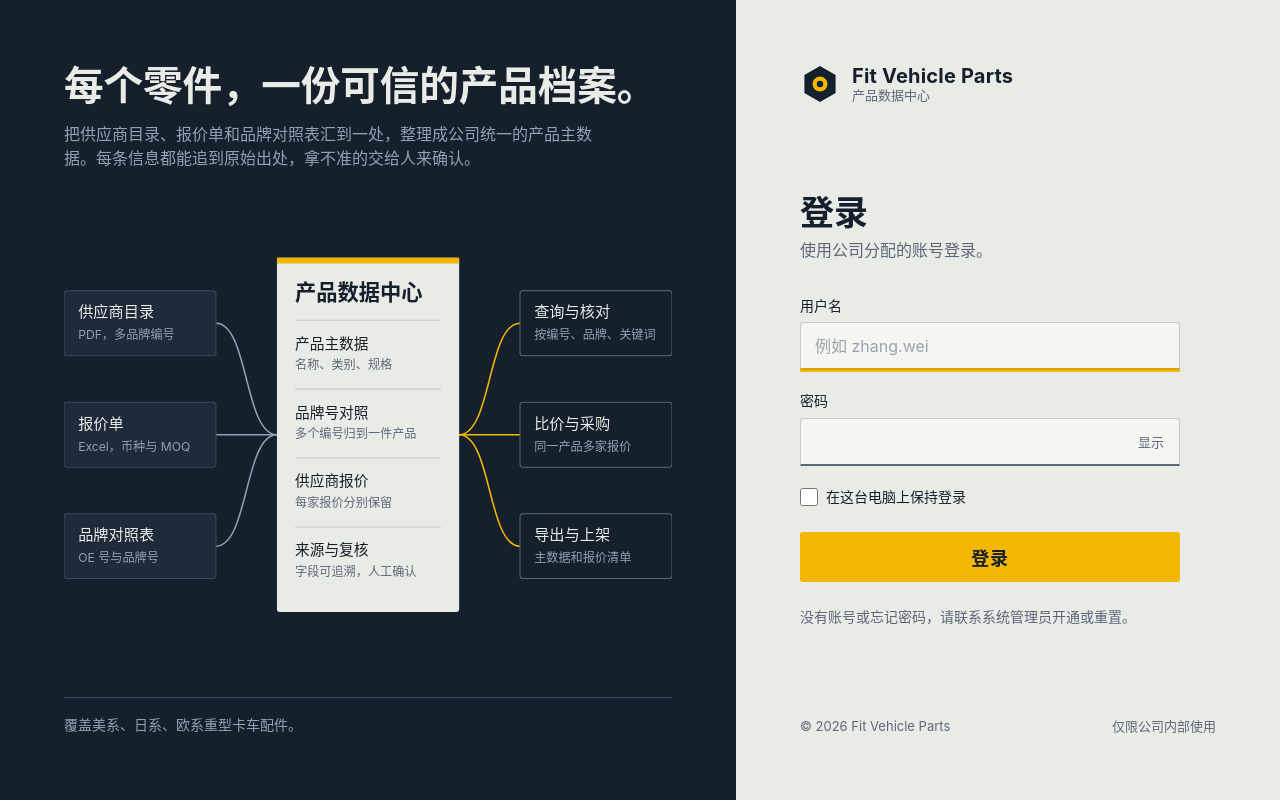
After one commit to YamahaFG1984/vehicle-parts, a Django app: page /accounts/login/?next=/search/ in a window 1280 px wide. The commit adds this page. Run offline with Django 5.2, Linux system fonts and the light colour scheme.

Commit message:
Company login page and login-page palette for the whole system
- /accounts/login/ uses the provided login design (LoginView,
  templates/registration/login.html, static/css/login.css, js/login.js):
  CSRF, error message, kept username, next redirect; 'stay signed in'
  unchecked ends the session when the browser closes; logout in the header.
- No external requests: system fonts instead of Google Fonts.
- app.css adopts the login palette (paper, ink header with signal-yellow
  rule, steel, signal-yellow buttons and focus, orange-red errors, 3px
  radii); always light, no dark mode.
- Tests for the login flow, remember-me, logout, site name and dashboard
  counts (144 passing).

Co-Authored-By: Claude Opus 5.5 <noreply@anthropic.com>
Claude-Session: https://claude.ai/code/session_01XaZ8tHW45oZH5BjVy672tV

```diff
--- /dev/null
+++ b/apps/core/views.py
@@ -0,0 +1,17 @@
+from django.contrib.auth import views as auth_views
+
+
+class LoginView(auth_views.LoginView):
+    """Company login page (templates/registration/login.html).
+
+    "在这台电脑上保持登录" unchecked → the session ends when the browser closes.
+    """
+
+    template_name = "registration/login.html"
+    redirect_authenticated_user = True
+
+    def form_valid(self, form):
+        response = super().form_valid(form)
+        if not self.request.POST.get("remember"):
+            self.request.session.set_expiry(0)
+        return response
--- a/config/urls.py
+++ b/config/urls.py
@@ -1,7 +1,12 @@
 from django.contrib import admin
+from django.contrib.auth.views import LogoutView
 from django.urls import include, path
 
+from apps.core.views import LoginView
+
 urlpatterns = [
+    path("accounts/login/", LoginView.as_view(), name="login"),
+    path("accounts/logout/", LogoutView.as_view(), name="logout"),
     path("admin/", admin.site.urls),
     path("imports/", include("apps.ingestion.urls")),
     path("review/", include("apps.matching.urls")),
--- /dev/null
+++ b/static/css/login.css
@@ -0,0 +1,323 @@
+/* Login page: the reference design (login.html) as-is, including its palette. The rest of the
+   system (static/css/app.css) uses the same palette. */
+:root {
+  --paper: #E9EBE6;
+  --paper-raised: #F5F6F2;
+  --ink: #16202C;
+  --ink-raised: #1F2B3A;
+  --ink-line: #3A4A5D;
+  --steel: #5B6878;
+  --steel-light: #93A0AF;
+  --rule: #C9CDC6;
+  --signal: #F2B705;
+  --signal-press: #D9A300;
+  --ok: #2F7A55;
+  --ok-light: #6FC79A;
+  --warn: #C24A2C;
+  --warn-light: #F0896C;
+
+  /* System fonts only: the login page makes no external requests. */
+  --font-display: -apple-system, BlinkMacSystemFont, "Segoe UI", "PingFang SC", "Hiragino Sans GB", "Microsoft YaHei", "Noto Sans CJK SC", sans-serif;
+  --font-body: var(--font-display);
+}
+
+* { box-sizing: border-box; margin: 0; }
+
+html, body { height: 100%; }
+
+body {
+  font-family: var(--font-body);
+  font-size: 16px;
+  line-height: 1.55;
+  color: var(--ink);
+  background: var(--paper);
+  -webkit-font-smoothing: antialiased;
+}
+
+.shell {
+  display: grid;
+  grid-template-columns: minmax(0, 1.15fr) minmax(380px, 0.85fr);
+  min-height: 100vh;
+  min-height: 100dvh;
+}
+
+/* ---------- 左侧：交叉引用示意 ---------- */
+.evidence {
+  background: var(--ink);
+  color: var(--paper);
+  padding: clamp(32px, 5vw, 64px);
+  display: flex;
+  flex-direction: column;
+  gap: 32px;
+  position: relative;
+  overflow: hidden;
+}
+
+.evidence-head { max-width: 640px; }
+.evidence h2 { text-wrap: balance; }
+
+.evidence h2 {
+  font-family: var(--font-display);
+  font-weight: 600;
+  font-size: clamp(28px, 3.1vw, 44px);
+  line-height: 1.15;
+  letter-spacing: -0.005em;
+}
+
+.evidence-head p {
+  margin-top: 12px;
+  color: var(--steel-light);
+  max-width: 34em;
+}
+
+.xref {
+  flex: 1;
+  display: flex;
+  align-items: center;
+  justify-content: center;
+  min-height: 0;
+}
+
+.xref svg {
+  width: 100%;
+  max-width: 620px;
+  height: auto;
+  display: block;
+}
+
+.xref text { font-family: var(--font-body); }
+.xref .t-title { fill: var(--paper); font-size: 15px; font-weight: 500; }
+.xref .t-file { fill: var(--steel-light); font-size: 12px; }
+
+.xref .node { fill: var(--ink-raised); stroke: var(--ink-line); stroke-width: 1; }
+.xref .node-out { fill: none; stroke: var(--steel); }
+.xref .link { stroke: var(--steel-light); stroke-width: 1.5; fill: none; }
+.xref .link-out { stroke: var(--signal); }
+
+.xref .core { fill: var(--paper); }
+.xref .core-bar { fill: var(--signal); }
+.xref .c-name { fill: var(--ink); font-family: var(--font-display); font-weight: 700; font-size: 21px; }
+.xref .c-row { fill: var(--ink); font-size: 14.5px; font-weight: 500; }
+.xref .c-spec { fill: var(--steel); font-size: 12px; }
+.xref .c-rule { stroke: var(--rule); stroke-width: 1; }
+
+.coverage {
+  font-size: 14px;
+  color: var(--steel-light);
+  border-top: 1px solid var(--ink-line);
+  padding-top: 16px;
+}
+
+/* 入场动画：只有这一处。资料汇入，中心成形，再向外输出 */
+@media (prefers-reduced-motion: no-preference) {
+  .xref .link { stroke-dasharray: 160; stroke-dashoffset: 160; animation: draw 0.7s ease-out both; }
+  .xref .link:nth-of-type(2) { animation-delay: 0.08s; }
+  .xref .link:nth-of-type(3) { animation-delay: 0.16s; }
+  .xref .link-out { animation-delay: 1s; }
+  .xref .link-out:nth-of-type(5) { animation-delay: 1.08s; }
+  .xref .link-out:nth-of-type(6) { animation-delay: 1.16s; }
+  .xref .source { animation: fade-in 0.45s ease-out both; }
+  .xref .core-group { animation: settle 0.6s cubic-bezier(.2,.7,.2,1) 0.55s both; }
+  .xref .target { animation: fade-in 0.45s ease-out 1.35s both; }
+}
+@keyframes draw { to { stroke-dashoffset: 0; } }
+@keyframes fade-in { from { opacity: 0; } to { opacity: 1; } }
+@keyframes settle { from { opacity: 0; transform: translateY(6px); } to { opacity: 1; transform: none; } }
+
+/* ---------- 右侧：登录表单 ---------- */
+.auth {
+  display: flex;
+  flex-direction: column;
+  justify-content: space-between;
+  padding: clamp(32px, 5vw, 64px) clamp(24px, 5vw, 72px);
+  gap: 48px;
+}
+
+.brand {
+  display: flex;
+  align-items: center;
+  gap: 12px;
+}
+.brand svg { flex: none; }
+.brand .nut { fill: var(--ink); }
+.brand .nut-ring { fill: var(--signal); }
+.brand .nut-hole { fill: var(--ink); }
+.brand-name {
+  font-family: var(--font-display);
+  font-weight: 700;
+  font-size: 20px;
+  line-height: 1.1;
+  letter-spacing: 0.01em;
+}
+.brand-sub {
+  font-size: 13px;
+  color: var(--steel);
+  line-height: 1.3;
+}
+
+.auth-main {
+  width: 100%;
+  max-width: 380px;
+}
+
+.auth-main h1 {
+  font-family: var(--font-display);
+  font-weight: 600;
+  font-size: 34px;
+  line-height: 1.15;
+}
+.auth-main .lede {
+  margin-top: 6px;
+  color: var(--steel);
+}
+
+form { margin-top: 32px; display: grid; gap: 20px; }
+
+.form-error {
+  display: none;
+  padding: 12px 14px;
+  border-left: 3px solid var(--warn);
+  background: #F6E3DD;
+  color: #7A2A16;
+  font-size: 14px;
+  line-height: 1.5;
+}
+.form-error.is-visible { display: block; }
+
+.field { display: grid; gap: 6px; }
+.field label {
+  font-size: 14px;
+  font-weight: 500;
+}
+.field-row { position: relative; }
+
+.field input {
+  width: 100%;
+  height: 48px;
+  padding: 0 14px;
+  font: inherit;
+  color: var(--ink);
+  background: var(--paper-raised);
+  border: 1px solid var(--rule);
+  border-bottom: 2px solid var(--steel);
+  border-radius: 3px 3px 0 0;
+  transition: border-color 0.15s;
+}
+.field input::placeholder { color: #9AA3AD; }
+.field input:hover { border-bottom-color: var(--ink); }
+.field input:focus {
+  outline: none;
+  border-bottom-color: var(--signal-press);
+  box-shadow: 0 2px 0 0 var(--signal);
+}
+.field input[aria-invalid="true"] { border-bottom-color: var(--warn); }
+.field input.has-toggle { padding-right: 64px; }
+
+.toggle-pw {
+  position: absolute;
+  right: 6px;
+  top: 50%;
+  transform: translateY(-50%);
+  height: 34px;
+  padding: 0 10px;
+  font: inherit;
+  font-size: 13px;
+  font-weight: 500;
+  color: var(--steel);
+  background: none;
+  border: 0;
+  border-radius: 3px;
+  cursor: pointer;
+}
+.toggle-pw:hover { color: var(--ink); background: var(--paper); }
+
+.hint {
+  font-size: 13px;
+  color: var(--steel);
+  min-height: 0;
+}
+.hint-warn { color: var(--warn); }
+.hint[hidden] { display: none; }
+
+.row-between {
+  display: flex;
+  align-items: center;
+  justify-content: space-between;
+  gap: 12px;
+  font-size: 14px;
+}
+
+.check {
+  display: inline-flex;
+  align-items: center;
+  gap: 8px;
+  cursor: pointer;
+  user-select: none;
+}
+.check input {
+  width: 18px;
+  height: 18px;
+  accent-color: var(--ink);
+  margin: 0;
+}
+
+.submit {
+  height: 50px;
+  margin-top: 4px;
+  font-family: var(--font-display);
+  font-size: 18px;
+  font-weight: 600;
+  letter-spacing: 0.04em;
+  color: var(--ink);
+  background: var(--signal);
+  border: 0;
+  border-radius: 3px;
+  cursor: pointer;
+  display: inline-flex;
+  align-items: center;
+  justify-content: center;
+  gap: 10px;
+  transition: background 0.15s;
+}
+.submit:hover { background: var(--signal-press); }
+.submit:disabled { cursor: progress; opacity: 0.85; }
+.spinner {
+  width: 16px;
+  height: 16px;
+  border: 2px solid rgba(22, 32, 44, 0.25);
+  border-top-color: var(--ink);
+  border-radius: 50%;
+  display: none;
+}
+.submit.is-loading .spinner { display: inline-block; animation: spin 0.7s linear infinite; }
+@keyframes spin { to { transform: rotate(360deg); } }
+
+.help {
+  margin-top: 24px;
+  font-size: 14px;
+  color: var(--steel);
+}
+
+.auth-foot {
+  font-size: 13px;
+  color: var(--steel);
+  display: flex;
+  flex-wrap: wrap;
+  gap: 4px 16px;
+  justify-content: space-between;
+}
+
+:focus-visible {
+  outline: 2px solid var(--ink);
+  outline-offset: 2px;
+}
+.submit:focus-visible { outline-offset: 3px; }
+
+/* ---------- 窄屏：表单在上，示意图在下 ---------- */
+@media (max-width: 900px) {
+  .shell { grid-template-columns: 1fr; }
+  .auth { order: 1; gap: 36px; }
+  .auth-main { max-width: 440px; }
+  .evidence { order: 2; gap: 24px; }
+  .xref svg { max-width: 520px; }
+}
--- /dev/null
+++ b/static/js/login.js
@@ -0,0 +1,87 @@
+// Login page behaviour: show/hide password, Caps Lock hint, required-field check, busy state.
+(() => {
+  const form = document.querySelector('#login-form');
+  const username = document.querySelector('#id_username');
+  const password = document.querySelector('#id_password');
+  const toggle = document.querySelector('#toggle-pw');
+  const capsHint = document.querySelector('#caps-hint');
+  const submitBtn = document.querySelector('#submit');
+  const submitLabel = submitBtn.querySelector('.submit-label');
+  const formError = document.querySelector('#form-error');
+
+  document.querySelector('#year').textContent = new Date().getFullYear();
+
+  // 服务端有错误时（Django 渲染出内容），直接显示
+  if (formError.textContent.trim()) formError.classList.add('is-visible');
+
+  const setFieldError = (input, message) => {
+    const hint = document.querySelector(`#${input.name}-hint`);
+    if (message) {
+      input.setAttribute('aria-invalid', 'true');
+      hint.textContent = message;
+      hint.hidden = false;
+    } else {
+      input.removeAttribute('aria-invalid');
+      hint.textContent = '';
+      hint.hidden = true;
+    }
+  };
+
+  // 显示 / 隐藏密码
+  toggle.addEventListener('click', () => {
+    const showing = password.type === 'text';
+    password.type = showing ? 'password' : 'text';
+    toggle.textContent = showing ? '显示' : '隐藏';
+    toggle.setAttribute('aria-pressed', String(!showing));
+    password.focus();
+  });
+
+  // 大写锁定提示
+  const checkCaps = (event) => {
+    if (typeof event.getModifierState !== 'function') return;
+    capsHint.hidden = !event.getModifierState('CapsLock');
+  };
+  password.addEventListener('keydown', checkCaps);
+  password.addEventListener('keyup', checkCaps);
+  password.addEventListener('blur', () => { capsHint.hidden = true; });
+
+  // 输入时清掉该字段的错误
+  [username, password].forEach((input) => {
+    input.addEventListener('input', () => {
+      setFieldError(input, '');
+      formError.classList.remove('is-visible');
+    });
+  });
+
+  // 提交前只做必填校验，账号密码是否正确交给 Django
+  form.addEventListener('submit', (event) => {
+    const checks = [
+      [username, '请输入用户名'],
+      [password, '请输入密码'],
+    ];
+    let firstInvalid = null;
+
+    checks.forEach(([input, message]) => {
+      const empty = !input.value.trim();
+      setFieldError(input, empty ? message : '');
+      if (empty && !firstInvalid) firstInvalid = input;
+    });
+
+    if (firstInvalid) {
+      event.preventDefault();
+      firstInvalid.focus();
+      return;
+    }
+
+    submitBtn.disabled = true;
+    submitBtn.classList.add('is-loading');
+    submitLabel.textContent = '正在登录';
+  });
+
+  // 浏览器后退回到页面时恢复按钮
+  window.addEventListener('pageshow', () => {
+    submitBtn.disabled = false;
+    submitBtn.classList.remove('is-loading');
+    submitLabel.textContent = '登录';
+  });
+})();
--- /dev/null
+++ b/templates/registration/login.html
@@ -0,0 +1,160 @@
+{% load static %}<!DOCTYPE html>
+<html lang="zh-CN">
+<head>
+<meta charset="UTF-8">
+<meta name="viewport" content="width=device-width, initial-scale=1">
+<title>登录 | {{ SITE_NAME }}</title>
+<link rel="stylesheet" href="{% static 'css/login.css' %}">
+</head>
+<body>
+<div class="shell">
+
+  <!-- 左侧：说明系统在做什么 -->
+  <section class="evidence" aria-labelledby="evidence-title">
+    <div class="evidence-head">
+      <h2 id="evidence-title">每个零件，一份可信的产品档案。</h2>
+      <p>把供应商目录、报价单和品牌对照表汇到一处，整理成公司统一的产品主数据。每条信息都能追到原始出处，拿不准的交给人来确认。</p>
+    </div>
+
+    <div class="xref" aria-hidden="true">
+      <svg viewBox="0 0 600 410" xmlns="http://www.w3.org/2000/svg">
+        <!-- 汇入 -->
+        <path class="link" d="M150 95 C 182 95, 178 205, 210 205"/>
+        <path class="link" d="M150 205 L 210 205"/>
+        <path class="link" d="M150 315 C 182 315, 178 205, 210 205"/>
+        <!-- 输出 -->
+        <path class="link link-out" d="M390 205 C 422 205, 418 95, 450 95"/>
+        <path class="link link-out" d="M390 205 L 450 205"/>
+        <path class="link link-out" d="M390 205 C 422 205, 418 315, 450 315"/>
+
+        <g class="source">
+          <rect class="node" x="0" y="63" width="150" height="64" rx="3"/>
+          <text class="t-title" x="14" y="89">供应商目录</text>
+          <text class="t-file" x="14" y="111">PDF，多品牌编号</text>
+        </g>
+        <g class="source">
+          <rect class="node" x="0" y="173" width="150" height="64" rx="3"/>
+          <text class="t-title" x="14" y="199">报价单</text>
+          <text class="t-file" x="14" y="221">Excel，币种与 MOQ</text>
+        </g>
+        <g class="source">
+          <rect class="node" x="0" y="283" width="150" height="64" rx="3"/>
+          <text class="t-title" x="14" y="309">品牌对照表</text>
+          <text class="t-file" x="14" y="331">OE 号与品牌号</text>
+        </g>
+
+        <g class="core-group">
+          <rect class="core" x="210" y="30" width="180" height="350" rx="3"/>
+          <rect class="core-bar" x="210" y="30" width="180" height="6"/>
+          <text class="c-name" x="228" y="72">产品数据中心</text>
+          <g class="c-rows">
+            <line class="c-rule" x1="228" y1="92" x2="372" y2="92"/>
+            <text class="c-row" x="228" y="120">产品主数据</text>
+            <text class="c-spec" x="228" y="140">名称、类别、规格</text>
+            <line class="c-rule" x1="228" y1="160" x2="372" y2="160"/>
+            <text class="c-row" x="228" y="188">品牌号对照</text>
+            <text class="c-spec" x="228" y="208">多个编号归到一件产品</text>
+            <line class="c-rule" x1="228" y1="228" x2="372" y2="228"/>
+            <text class="c-row" x="228" y="256">供应商报价</text>
+            <text class="c-spec" x="228" y="276">每家报价分别保留</text>
+            <line class="c-rule" x1="228" y1="296" x2="372" y2="296"/>
+            <text class="c-row" x="228" y="324">来源与复核</text>
+            <text class="c-spec" x="228" y="344">字段可追溯，人工确认</text>
+          </g>
+        </g>
+
+        <g class="target">
+          <rect class="node node-out" x="450" y="63" width="150" height="64" rx="3"/>
+          <text class="t-title" x="464" y="89">查询与核对</text>
+          <text class="t-file" x="464" y="111">按编号、品牌、关键词</text>
+        </g>
+        <g class="target">
+          <rect class="node node-out" x="450" y="173" width="150" height="64" rx="3"/>
+          <text class="t-title" x="464" y="199">比价与采购</text>
+          <text class="t-file" x="464" y="221">同一产品多家报价</text>
+        </g>
+        <g class="target">
+          <rect class="node node-out" x="450" y="283" width="150" height="64" rx="3"/>
+          <text class="t-title" x="464" y="309">导出与上架</text>
+          <text class="t-file" x="464" y="331">主数据和报价清单</text>
+        </g>
+      </svg>
+    </div>
+
+    <p class="coverage">覆盖美系、日系、欧系重型卡车配件。</p>
+  </section>
+
+  <!-- 右侧：登录 -->
+  <main class="auth">
+    <div class="brand">
+      <!-- 标志：六角螺母轮廓 + 中心孔，取自卡车轮毂螺母 -->
+      <svg width="40" height="40" viewBox="0 0 40 40" aria-hidden="true">
+        <path class="nut" d="M20 2 L35.6 11 L35.6 29 L20 38 L4.4 29 L4.4 11 Z"/>
+        <circle class="nut-ring" cx="20" cy="20" r="7.5"/>
+        <circle class="nut-hole" cx="20" cy="20" r="3.2"/>
+      </svg>
+      <div>
+        <div class="brand-name">Fit Vehicle Parts</div>
+        <div class="brand-sub">产品数据中心</div>
+      </div>
+    </div>
+
+    <div class="auth-main">
+      <h1>登录</h1>
+      <p class="lede">使用公司分配的账号登录。</p>
+
+      <form id="login-form" method="post" action="{% url 'login' %}" novalidate>
+        {% csrf_token %}
+        <input type="hidden" name="next" value="{{ next }}">
+
+        <div class="form-error" id="form-error" role="alert">{% if form.non_field_errors %}{{ form.non_field_errors.0 }}{% endif %}</div>
+
+        <div class="field">
+          <label for="id_username">用户名</label>
+          <input id="id_username" name="username" type="text"
+                 value="{{ form.username.value|default_if_none:'' }}"
+                 autocomplete="username" autocapitalize="none" spellcheck="false"
+                 placeholder="例如 zhang.wei" required autofocus
+                 aria-describedby="username-hint">
+          <p class="hint hint-warn" id="username-hint" hidden></p>
+        </div>
+
+        <div class="field">
+          <label for="id_password">密码</label>
+          <div class="field-row">
+            <input id="id_password" name="password" type="password" class="has-toggle"
+                   autocomplete="current-password" required
+                   aria-describedby="password-hint caps-hint">
+            <button type="button" class="toggle-pw" id="toggle-pw"
+                    aria-controls="id_password" aria-pressed="false">显示</button>
+          </div>
+          <p class="hint hint-warn" id="password-hint" hidden></p>
+          <p class="hint" id="caps-hint" hidden>大写锁定已开启</p>
+        </div>
+
+        <div class="row-between">
+          <label class="check">
+            <input type="checkbox" name="remember" value="1">
+            <span>在这台电脑上保持登录</span>
+          </label>
+        </div>
+
+        <button type="submit" class="submit" id="submit">
+          <span class="spinner" aria-hidden="true"></span>
+          <span class="submit-label">登录</span>
+        </button>
+      </form>
+
+      <p class="help">没有账号或忘记密码，请联系系统管理员开通或重置。</p>
+    </div>
+
+    <footer class="auth-foot">
+      <span>© <span id="year">{% now "Y" %}</span> Fit Vehicle Parts</span>
+      <span>仅限公司内部使用</span>
+    </footer>
+  </main>
+
+</div>
+<script src="{% static 'js/login.js' %}"></script>
+</body>
+</html>
```
Also changed, not shown: static/css/app.css (+53 -25 lines), templates/base.html (+6 -3 lines), tests/test_views.py (+64 -1 lines).
